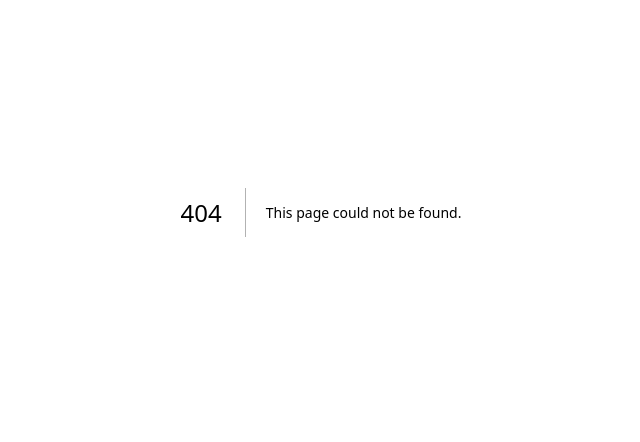
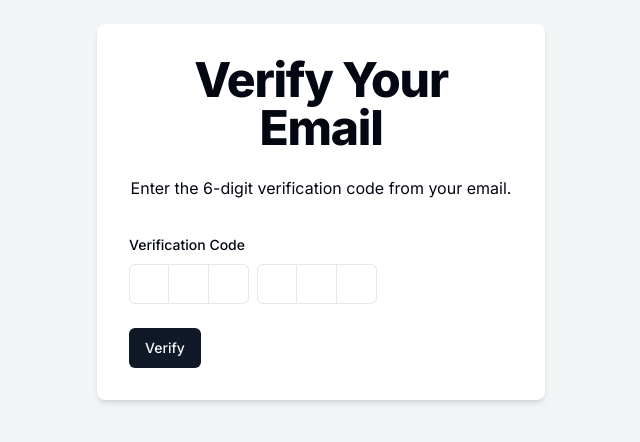
Before and after one commit to Vi369/anonymous-message, a Next.js app: page /verify-email/1 in a window 1280 px wide. Before the commit this address had no page. Shown: the part 188-630 px from the top of the page, without its empty margins (319-959 px from the left). Built offline with nearby package versions, Linux system fonts and the light colour scheme.

Commit message:
verify email page completed

```diff
--- /dev/null
+++ b/src/app/(auth)/verify-email/[username]/page.tsx
@@ -0,0 +1,111 @@
+"use client"
+import { Button } from '@/components/ui/button';
+import { Form, FormControl, FormDescription, FormField, FormItem, FormLabel, FormMessage } from '@/components/ui/form';
+import { InputOTP, InputOTPGroup, InputOTPSeparator, InputOTPSlot } from '@/components/ui/input-otp';
+import { useToast } from '@/components/ui/use-toast'
+import { verifySchema } from '@/schemas/verifySchema';
+import { ApiResponse } from '@/types/ApiResponse';
+import { zodResolver } from '@hookform/resolvers/zod';
+import axios, { AxiosError } from 'axios';
+import { Loader } from 'lucide-react';
+import { useParams, useRouter } from 'next/navigation'
+import React, { useState } from 'react'
+import { useForm } from 'react-hook-form';
+import * as z from 'zod'
+
+function verifyEmail() {
+    const params = useParams();
+    const router = useRouter();
+    const [checkingVerify,setCheckingVerify] = useState(false);
+    const { toast } = useToast();
+
+    const form = useForm<z.infer<typeof verifySchema>>({
+        resolver: zodResolver(verifySchema)
+    })
+
+    const onSubmitHandler = async(data: z.infer<typeof verifySchema>)=>{
+        setCheckingVerify(true)
+        try {
+            console.log("params username and code",params.username,data.code)
+            const response = await axios.post('/api/verify-email-code',{
+                username: params.username,
+                code: data
+            })
+            // TODO:
+            console.log("verify response:", response)
+            console.log("verify response:", response.data.success)
+            if(response.data.success){
+                toast({
+                    description: response.data.message,
+                    variant: 'default'
+                })
+                router.replace('/sign-in')
+            }else{
+                toast({
+                    description: response.data.message || 'Check Provided OTP and try Again!',
+                    variant: 'destructive'
+                })
+            }
+        } catch (error) {
+            const axiosError = error as AxiosError<ApiResponse>
+            toast({
+                description: axiosError.response?.data.message?? 'Something Went Wrong.Please try again!',
+                variant: 'destructive'
+            })
+        }finally{
+            setCheckingVerify(false)
+        }
+    }
+
+
+    return (
+        <div className="flex justify-center items-center min-h-screen bg-gray-100">
+            <div className="w-full max-w-md p-8 space-y-8 bg-white rounded-lg shadow-md">
+                {/* heading */}
+                <div className="text-center">
+                    <h1 className="text-4xl font-extrabold tracking-tight lg:text-5xl mb-6">
+                        Verify Your Email
+                    </h1>
+                    <p className="mb-4">Enter the 6-digit verification code from your email.</p>
+                </div>
+
+                {/* form */}
+                <Form {...form}>
+                    <form onSubmit={form.handleSubmit(onSubmitHandler)} className='space-y-6'>
+                    <FormField
+                        control={form.control}
+                        name="code"
+                        render={({ field }) => (
+                            <FormItem>
+                            <FormLabel>Verification Code</FormLabel>
+                            <FormControl>
+                                {/* <Input placeholder="shadcn" {...field} /> */}
+                                <InputOTP maxLength={6} {...field}>
+                                    <InputOTPGroup >
+                                        <InputOTPSlot index={0} />
+                                        <InputOTPSlot index={1} />
+                                        <InputOTPSlot index={2} />
+                                    </InputOTPGroup>
+                                    {/* <InputOTPSeparator /> */}
+                                    <InputOTPGroup>
+                                        <InputOTPSlot index={3} />
+                                        <InputOTPSlot index={4} />
+                                        <InputOTPSlot index={5} />
+                                    </InputOTPGroup>
+                                </InputOTP>
+                            </FormControl>
+                            <FormMessage />
+                            </FormItem>
+                        )}
+                    />
+                    <Button type="submit" disabled={checkingVerify}>
+                        {checkingVerify? (<> <Loader className='animate-spin'/>Please wait..</>):('Verify')}
+                    </Button>
+                    </form>
+                </Form>
+            </div>
+        </div>
+    )
+}
+
+export default verifyEmail
```
